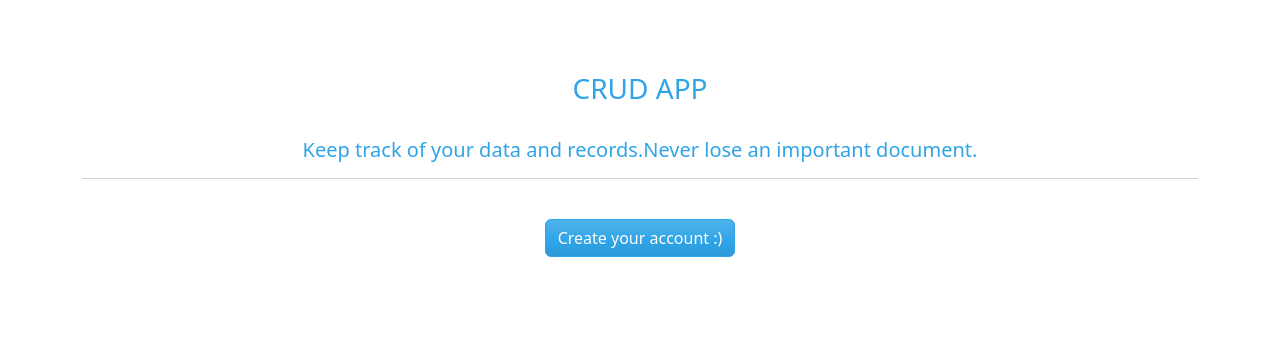
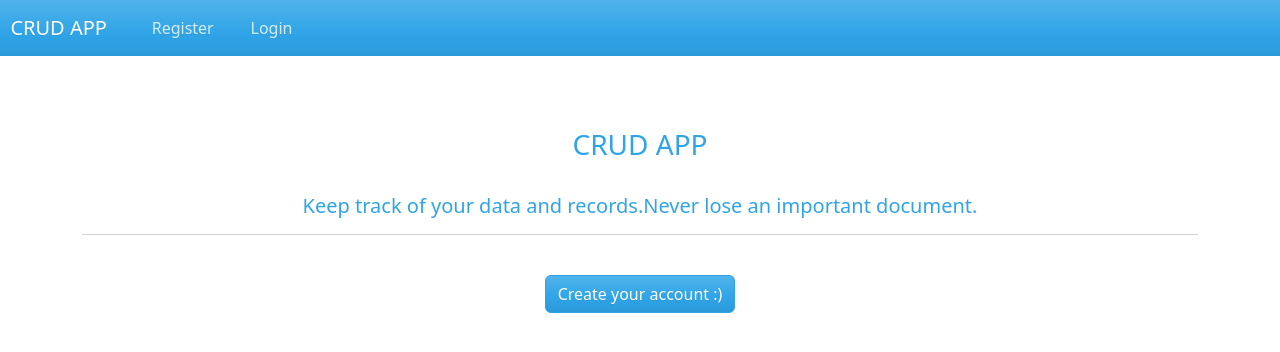
Before and after one commit to Aviral1611/CRUD_APP, a Django app: page / in a window 1280 px wide. Shown: the top 352 px of the page. Run offline with Django 5.2, Linux system fonts and the light colour scheme.

Commit message:
Added navbar and made register page

```diff
--- a/crm/app/templates/app/base.html
+++ b/crm/app/templates/app/base.html
@@ -20,6 +20,8 @@
     <body>
 
         <!--Create Navbar-->
+
+        {% include 'app/navbar.html' %}
 
         <div class = "container">
 
@@ -44,6 +46,8 @@
         <script src="https://cdn.jsdelivr.net/npm/@popperjs/core@2.11.8/dist/umd/popper.min.js" integrity="sha384-I7E8VVD/ismYTF4hNIPjVp/Zjvgyol6VFvRkX/vR+Vc4jQkC+hVqc2pM8ODewa9r" crossorigin="anonymous"></script>
         <script src="https://cdn.jsdelivr.net/npm/bootstrap@5.3.3/dist/js/bootstrap.min.js" integrity="sha384-0pUGZvbkm6XF6gxjEnlmuGrJXVbNuzT9qBBavbLwCsOGabYfZo0T0to5eqruptLy" crossorigin="anonymous"></script>
 
+
+
     </body>
 
 
--- a/crm/app/templates/app/index.html
+++ b/crm/app/templates/app/index.html
@@ -16,7 +16,7 @@
                 <hr>
                 <br>
 
-                <a class="btn btn-primary" type="button" href="{% url ' %'}">Create your account :)</a>
+                <a class="btn btn-primary" type="button" href="{% url 'register' %}">Create your account :)</a>
 
             </div>
 
--- /dev/null
+++ b/crm/app/templates/app/navbar.html
@@ -0,0 +1,78 @@
+<nav class="navbar navbar-expand-lg navbar-dark bg-primary justify-content-center">
+
+    <a class="navbar-brand main-heading" href="{% url '' %}">
+
+      &nbsp; CRUD APP
+
+    </a>
+
+
+    <button
+      class="navbar-toggler"
+      type="button"
+      data-toggle="collapse"
+      data-target="#navbarNavDropdown"
+      aria-controls="navbarNavDropdown"
+      aria-expanded="false"
+      aria-label="Toggle navigation"
+    >
+      <span class="navbar-toggler-icon"></span>
+
+    </button>
+
+
+      <div class="collapse navbar-collapse text-center" id="navbarNavDropdown">
+
+
+        <ul class="navbar-nav mr-auto">
+
+
+          &nbsp;     &nbsp;     &nbsp;
+
+          {% if user.is_authenticated %}
+
+            <li class="nav-item">
+
+              <a class="nav-link" href="{% url '' %}">Dashboard &nbsp; <i class="fa fa-home" aria-hidden="true"></i> </a>
+
+            </li>
+
+
+            &nbsp;     &nbsp;     &nbsp;
+
+
+            <li class="nav-item">
+
+              <a class="nav-link" href="{% url '' %}">Sign out &nbsp; <i class="fa fa-sign-out" aria-hidden="true"></i> </a>
+
+            </li>
+
+
+        </ul>
+
+        {% else %}
+
+        <li class="nav-item">
+
+          <a class="nav-link" href="{% url '' %}"> Register </a>
+
+        </li>
+
+
+        &nbsp;     &nbsp;     &nbsp;
+
+
+        <li class="nav-item">
+
+          <a class="nav-link" href="{% url '' %}">Login</a>
+
+        </li>
+
+
+        {% endif %}
+
+
+      </div>
+
+
+  </nav>
--- a/crm/app/urls.py
+++ b/crm/app/urls.py
@@ -5,4 +5,6 @@ urlpatterns = [
 
     path('', views.home, name=""),
 
+    path('register',views.register, name="register")
+
 ]
--- a/crm/app/views.py
+++ b/crm/app/views.py
@@ -1,4 +1,6 @@
-from django.shortcuts import render
+from django.shortcuts import render,redirect
+
+from .forms import CreateUserForm, LoginForm
 
 # Create your views here.
 
@@ -8,3 +10,22 @@ def home(request):
     # return HttpResponse("Hello, world. You're at the home page.")
 
     return render(request,'app/index.html')
+
+#- Register a User
+
+
+
+def register(request):
+    form = CreateUserForm()
+
+    if request.method == "POST":
+        form = CreateUserForm(request.POST)
+
+        if form.is_valid():
+            form.save()
+
+            # return redirect('')
+
+    context = {'form':form}
+
+    return render(request, 'app/register.html',context=context)
```
Also changed, not shown: crm/app/templates/app/register.html (+42 -0 lines).
